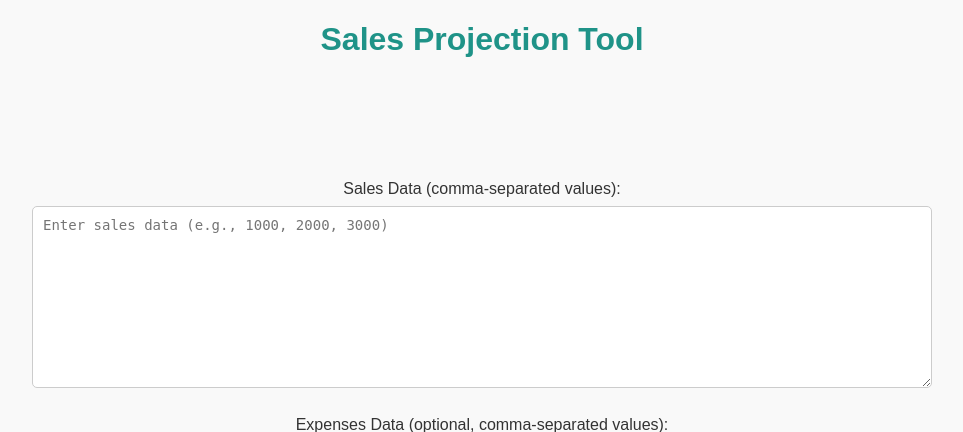
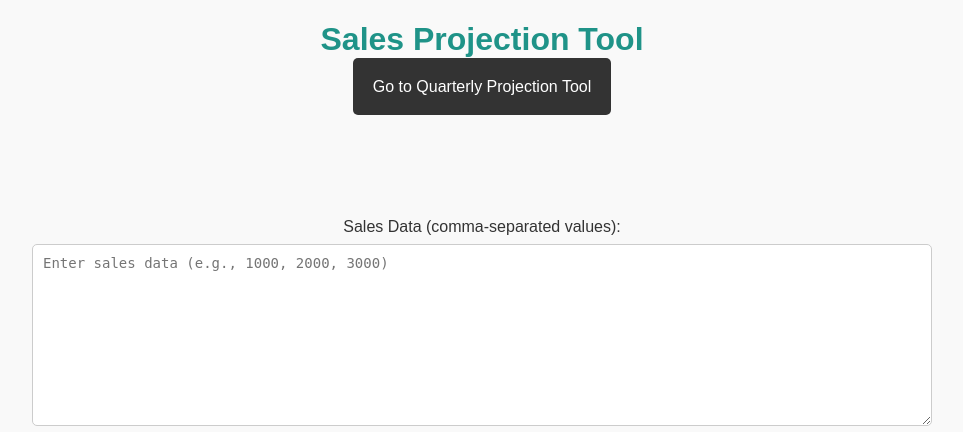
Before and after one commit to LethaboDorane/Project, a Django app: page / in a window 1280 px wide. Shown: the part 126-558 px from the top of the page, without its empty margins (158-1121 px from the left). Run offline with Django 5.2, Linux system fonts and the light colour scheme.

Commit message:
Update sales_projection.html

```diff
--- a/projection_app/templates/projection_app/sales_projection.html
+++ b/projection_app/templates/projection_app/sales_projection.html
@@ -12,7 +12,7 @@
     <header>
         <div class="logo-nav">
             <a href="https://quant-solutions.co.za/" target="_blank">
-            <img src="{% static 'projection_app/images/newlogo.png' %}" alt="Quantitative Solutions Logo" class="logo">
+                <img src="{% static 'projection_app/images/newlogo.png' %}" alt="Quantitative Solutions Logo" class="logo">
             </a>
             <nav>
                 <ul>
@@ -32,6 +32,11 @@
 
     <main>
         <h1>Sales Projection Tool</h1>
+
+        <!-- Button to Access Quarterly Projection Tool -->
+        <div style="margin-bottom: 20px;">
+            <a href="{% url 'quarterly_projection_app:projection' %}" class="btn">Go to Quarterly Projection Tool</a>
+        </div>
 
         <!-- Sales Form -->
         <section id="form-section">
```
